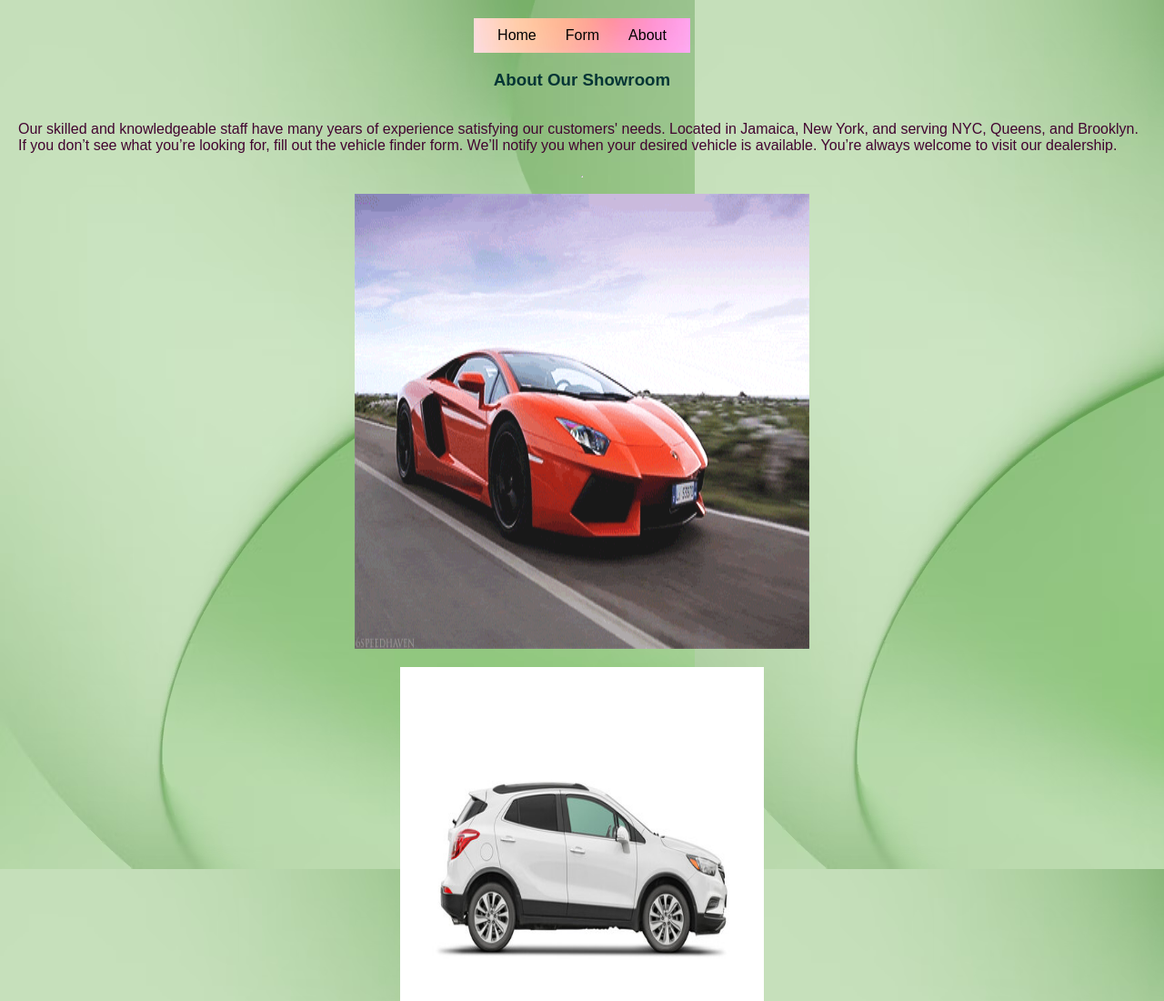
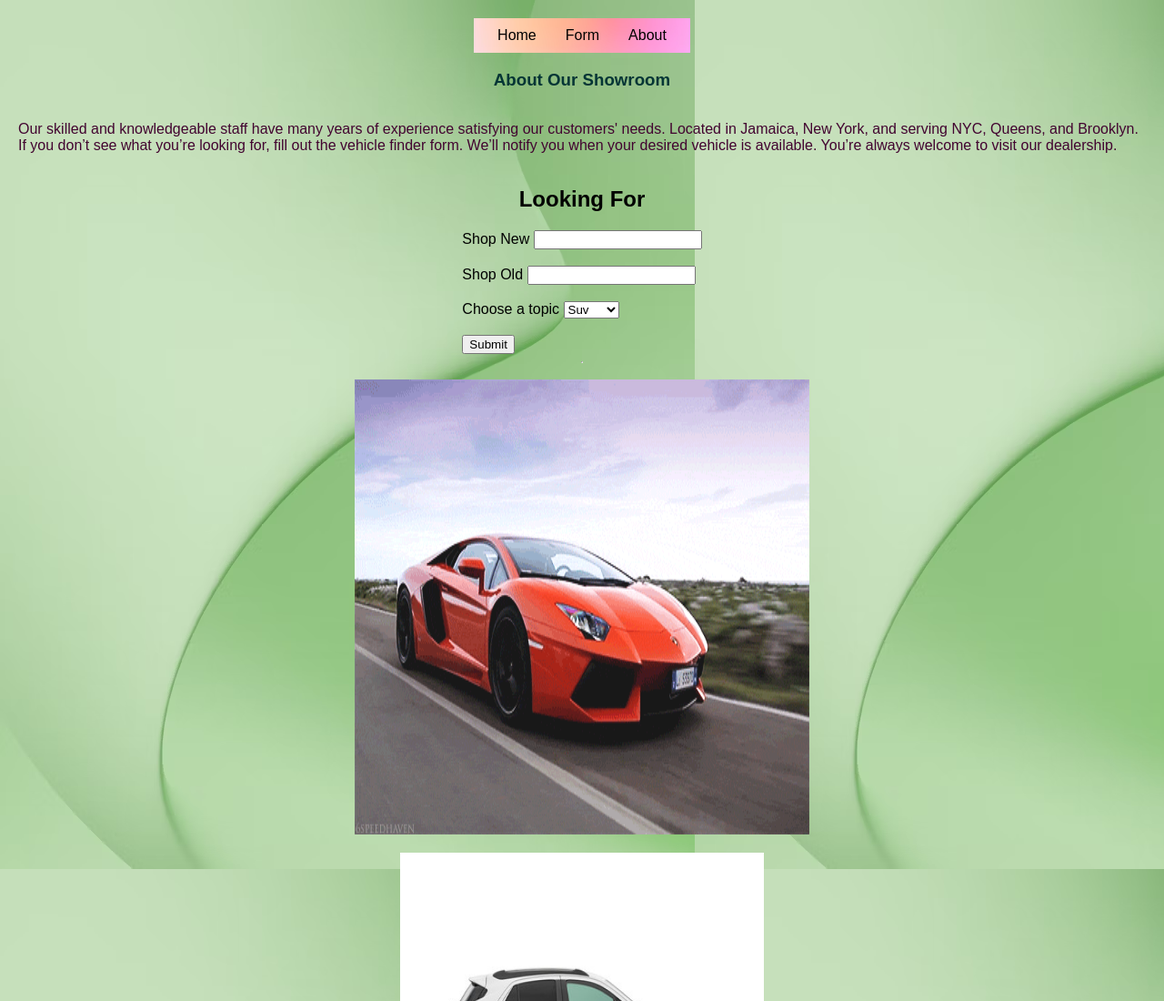
Before and after one commit to serajstudy/Seraj-HTML-CSS, a plain HTML site: page about.html in a window 1280 px wide. Shown: the top 1100 px of the page at 91% size. Drawn offline with Linux system fonts and the light colour scheme.

Commit message:
few changes 1

```diff
--- a/about.html
+++ b/about.html
@@ -6,6 +6,25 @@
     <meta name="viewport" content="width=device-width, initial-scale=1.0">
     <title>Document</title>
     <link rel="stylesheet" href="./style.css">
+
+      <style>
+    form {
+      animation: fadeSlide 5s ease-in-out;
+    }
+
+    @keyframes fadeSlide {
+      0% {
+        opacity: 0;
+        transform: translateY(-50px);
+      }
+      100% {
+        opacity: 1;
+        transform: translateY(0);
+      }
+    }
+  </style>
+
+
 
 
 
@@ -26,13 +45,33 @@
 
         <h3 style="color:rgb(4, 53, 53)">About Our Showroom</h3>
 
-        <p style="color: rgb(66, 4, 48);">
+        <p style="color: rgb(66, 4, 48);" >
             Our skilled and knowledgeable staff have many years of experience satisfying our customers' needs. Located
             in Jamaica, New York,
             and serving NYC, Queens, and Brooklyn. If you don’t see what you’re looking for, fill out the vehicle finder
             form.
             We’ll notify you when your desired vehicle is available. You’re always welcome to visit our dealership.
         </p>
+           <h2 style="color: black;">  Looking For</h2>
+        <form action="">
+            <label for="Shop New">Shop New</label>
+            <input type="text" id="Shop New" Shop New="Shop New"><br> <br>
+
+            <label for="Shop Old">Shop Old</label>
+            <input type="Shop Old" id="Shop Old" email="'Shop Old"><br><br>
+
+            <label for=" choice">Choose a topic</label>
+
+            <select id="choice" name="choice">
+                <option value="Suv">Suv</option>
+                <option value="Sedan">Sedan</option>
+            </select><br><br>
+
+            <input type="submit" id="" Submit>
+
+
+        </form>
+
         <hr>
 
         <img src="./image/R.gif" alt="Vehicle 1" height=" 500" width="500">
--- a/style.css
+++ b/style.css
@@ -3,6 +3,7 @@ body {
   margin: 0;
   padding: 0;
   background-image: url(./image/premium_photo-.avif);
+
 
 
 
@@ -63,7 +64,7 @@ nav li a:hover {
 
 
 @media (max-width: 600px) {
-  nav ul {
+  nav ul{
     flex-direction: column;
     align-items: center;
     gap: 1.2rem;
```
Also changed, not shown: form.html (+20 -3 lines), index.html (+9 -1 lines).
